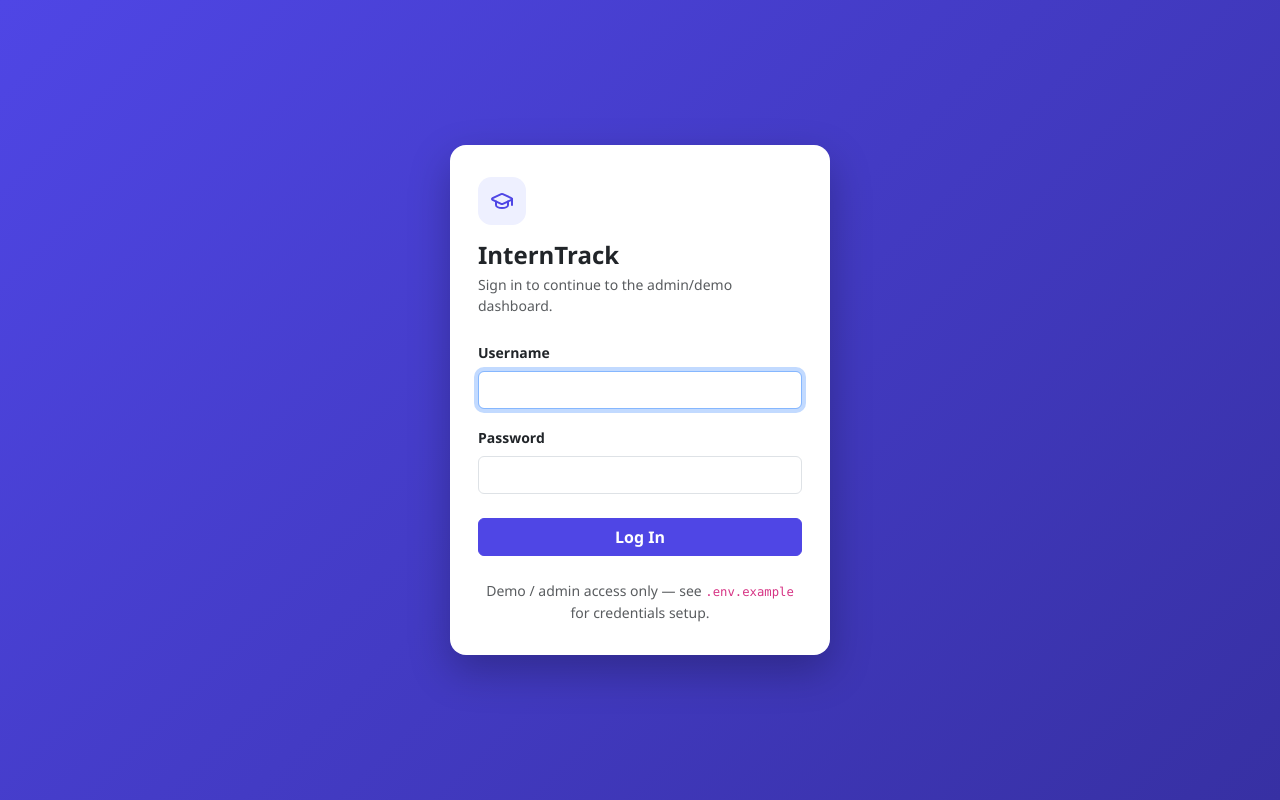
After one commit to wahyudinaziz/Intern-Track, a PHP site: page /login.php in a window 1280 px wide. The commit adds this page. Run offline with PHP 8.4, Linux system fonts and the light colour scheme.

Commit message:
feat: add first login page with session-based admin auth
Add login.php/logout.php backed by a single admin/demo account
read from .env (ADMIN_USERNAME/ADMIN_PASSWORD), with CSRF
protection and session regeneration on login. index.php is now
gated behind this session and shows a logout control in the
navbar. Verified end-to-end via curl against local Apache
(wrong credentials rejected, correct credentials redirect,
logout destroys the session).

Co-Authored-By: Claude Sonnet 5 <noreply@anthropic.com>

```diff
--- a/config/app.php
+++ b/config/app.php
@@ -64,4 +64,8 @@ return [
     'academic' => [
         'cgpa_scale_default' => (float) ($env['CGPA_SCALE_DEFAULT'] ?? 4.00),
     ],
+    'auth' => [
+        'admin_username' => $env['ADMIN_USERNAME'] ?? 'admin',
+        'admin_password' => $env['ADMIN_PASSWORD'] ?? 'admin',
+    ],
 ];
--- /dev/null
+++ b/login.php
@@ -0,0 +1,127 @@
+<?php
+
+declare(strict_types=1);
+
+session_start();
+
+$config = require __DIR__ . '/config/app.php';
+
+if (!empty($_SESSION['is_authenticated'])) {
+    header('Location: ' . $config['app']['base_path'] . '/index.php');
+    exit;
+}
+
+if (empty($_SESSION['csrf_token'])) {
+    $_SESSION['csrf_token'] = bin2hex(random_bytes(32));
+}
+
+$error = '';
+
+if ($_SERVER['REQUEST_METHOD'] === 'POST') {
+    $submittedToken = $_POST['csrf_token'] ?? '';
+    $username = trim($_POST['username'] ?? '');
+    $password = (string) ($_POST['password'] ?? '');
+
+    if (!hash_equals($_SESSION['csrf_token'], $submittedToken)) {
+        $error = 'Your session expired. Please try again.';
+    } elseif ($username === '' || $password === '') {
+        $error = 'Please enter both username and password.';
+    } elseif (
+        hash_equals($config['auth']['admin_username'], $username)
+        && hash_equals($config['auth']['admin_password'], $password)
+    ) {
+        session_regenerate_id(true);
+        $_SESSION['is_authenticated'] = true;
+        $_SESSION['username'] = $username;
+        header('Location: ' . $config['app']['base_path'] . '/index.php');
+        exit;
+    } else {
+        $error = 'Incorrect username or password.';
+    }
+}
+
+$appName = $config['app']['name'];
+?>
+<!DOCTYPE html>
+<html lang="en">
+<head>
+<meta charset="UTF-8">
+<meta name="viewport" content="width=device-width, initial-scale=1.0">
+<title>Log In — <?= htmlspecialchars($appName) ?></title>
+<link href="https://cdn.jsdelivr.net/npm/bootstrap@5.3.3/dist/css/bootstrap.min.css" rel="stylesheet">
+<style>
+  :root {
+    --brand: #4f46e5;
+    --brand-dark: #3730a3;
+    --bg-soft: #f6f7fb;
+  }
+  body {
+    background: linear-gradient(135deg, var(--brand) 0%, var(--brand-dark) 100%);
+    font-family: 'Segoe UI', system-ui, -apple-system, sans-serif;
+    min-height: 100vh;
+    display: flex;
+    align-items: center;
+    justify-content: center;
+    padding: 1.5rem;
+  }
+  .login-card {
+    width: 100%;
+    max-width: 380px;
+    background: #fff;
+    border-radius: 1rem;
+    padding: 2rem 1.75rem;
+    box-shadow: 0 1rem 2.5rem rgba(0,0,0,.25);
+  }
+  .brand-mark {
+    width: 48px; height: 48px;
+    border-radius: .85rem;
+    background: #eef0ff;
+    color: var(--brand);
+    display: flex; align-items: center; justify-content: center;
+    margin-bottom: 1rem;
+  }
+  .btn-brand {
+    background: var(--brand);
+    border-color: var(--brand);
+  }
+  .btn-brand:hover {
+    background: var(--brand-dark);
+    border-color: var(--brand-dark);
+  }
+</style>
+</head>
+<body>
+
+<div class="login-card">
+  <div class="brand-mark">
+    <i data-lucide="graduation-cap"></i>
+  </div>
+  <h1 class="h4 fw-bold mb-1"><?= htmlspecialchars($appName) ?></h1>
+  <p class="text-muted small mb-4">Sign in to continue to the admin/demo dashboard.</p>
+
+  <?php if ($error !== ''): ?>
+  <div class="alert alert-danger py-2 small" role="alert"><?= htmlspecialchars($error) ?></div>
+  <?php endif; ?>
+
+  <form method="post" action="" novalidate>
+    <input type="hidden" name="csrf_token" value="<?= htmlspecialchars($_SESSION['csrf_token']) ?>">
+    <div class="mb-3">
+      <label for="username" class="form-label small fw-semibold">Username</label>
+      <input type="text" class="form-control" id="username" name="username" autocomplete="username" required autofocus>
+    </div>
+    <div class="mb-4">
+      <label for="password" class="form-label small fw-semibold">Password</label>
+      <input type="password" class="form-control" id="password" name="password" autocomplete="current-password" required>
+    </div>
+    <button type="submit" class="btn btn-brand w-100 text-white fw-semibold">Log In</button>
+  </form>
+
+  <p class="text-muted small mt-4 mb-0 text-center">
+    Demo / admin access only — see <code>.env.example</code> for credentials setup.
+  </p>
+</div>
+
+<script src="https://unpkg.com/lucide@latest/dist/umd/lucide.js"></script>
+<script>lucide.createIcons();</script>
+</body>
+</html>
```
Also changed, not shown: index.php (+12 -1 lines), logout.php (added, +13 -0 lines), memory_checkpoint.md (+4 -3 lines), 1 other file.
